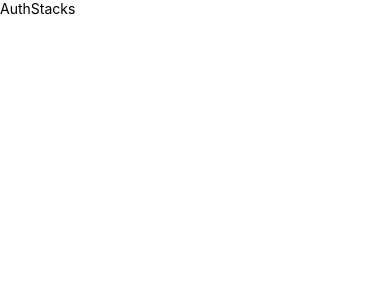
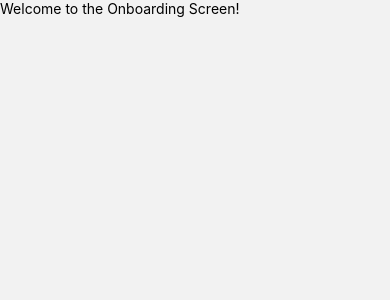
Before and after one commit to bruceMug/loginstore2, a React Native app: screen / in a window 390 px wide. Shown: the top 300 px of the page. Built offline with nearby package versions, Linux system fonts and the light colour scheme.

Commit message:
added stack navigation

```diff
--- a/navigation/AuthStack.js
+++ b/navigation/AuthStack.js
@@ -1,10 +1,17 @@
 import React from 'react';
 import { View, Text } from 'react-native';
+import { createNativeStackNavigator } from '@react-navigation/native-stack';
+
+import OnBoardingScreen from '../screens/onBoardingScreen';
+import LoginScreen from '../screens/LoginScreen';
+
+const Stack = createNativeStackNavigator();
 
 export default function AuthStack(){
     return (
-        <View>
-            <Text>AuthStacks</Text>
-        </View>
+        <Stack.Navigator screenOptions={{headerShown: false}}>
+            <Stack.Screen name='Onboarding' component={OnBoardingScreen} />
+            <Stack.Screen name='Login' component={LoginScreen} />
+        </Stack.Navigator>
     );
 };
```
